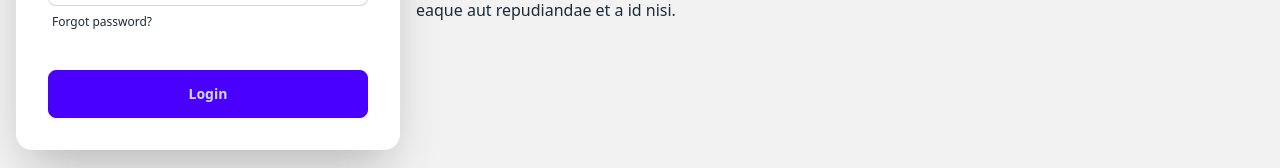
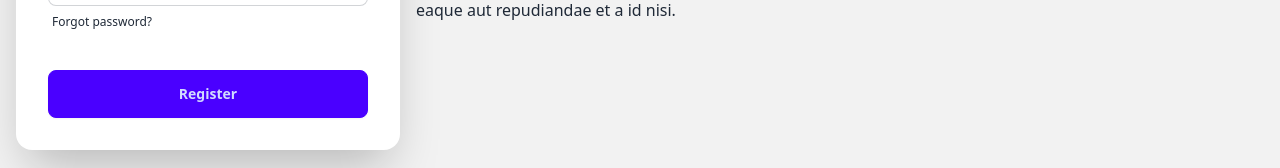
Before and after one commit to sowmik-sec/user-email-password-auth, a React (Vite) app: page /heroRegister in a window 1280 px wide. Shown: the part 494-662 px from the top of the page. Built offline with nearby package versions, Linux system fonts and the light colour scheme.

Commit message:
create user with email and password

```diff
--- a/src/components/HeroRegister/HeroRegister.jsx
+++ b/src/components/HeroRegister/HeroRegister.jsx
@@ -1,9 +1,22 @@
+import { createUserWithEmailAndPassword } from "firebase/auth";
+import auth from "../../firebase/firebase.config";
+import { useState } from "react";
+
 function HeroRegister() {
+  const [user, setUser] = useState(null);
   const handleRegister = (e) => {
     e.preventDefault();
     const email = e.target.email.value;
     const password = e.target.password.value;
     console.log(email, password);
+    createUserWithEmailAndPassword(auth, email, password)
+      .then((result) => {
+        console.log(result.user);
+        setUser(result.user);
+      })
+      .catch((err) => {
+        console.log("Error ", err);
+      });
   };
   return (
     <div className="hero bg-base-200 min-h-screen">
@@ -48,7 +61,7 @@ function HeroRegister() {
               </label>
             </div>
             <div className="form-control mt-6">
-              <button className="btn btn-primary">Login</button>
+              <button className="btn btn-primary">Register</button>
             </div>
           </form>
         </div>
```
